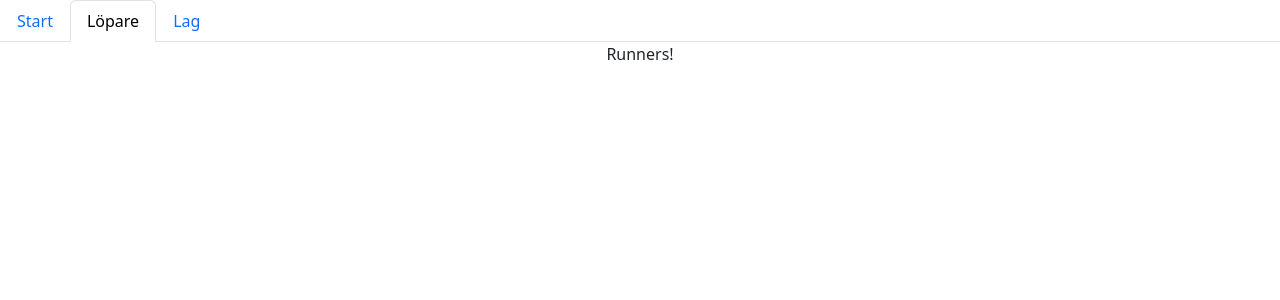
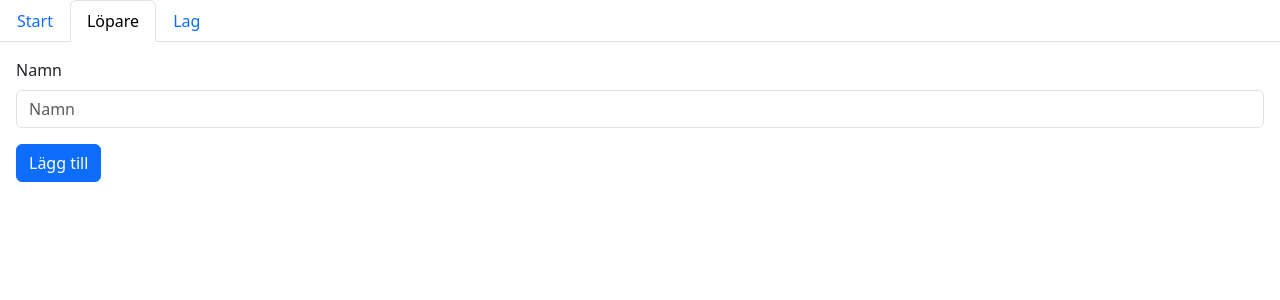
Before and after one commit to Ejdamm/tjogetlag, a React (Create React App) app: page /tjogetlag/runners in a window 1280 px wide. Shown: the top 300 px of the page. Built offline with nearby package versions, Linux system fonts and the light colour scheme.

Commit message:
Save and list runners

```diff
--- a/src/App.css
+++ /dev/null
@@ -1,3 +0,0 @@
-.App {
-  text-align: center;
-}
--- a/src/Runners.tsx
+++ b/src/Runners.tsx
@@ -1,14 +1,20 @@
 import React from 'react';
-import './App.css';
+import {useUrlData} from "./useUrlData";
+import {RunnerForm} from "./RunnersForm";
+import {ListGroup} from "react-bootstrap";
 
 export const Runners = () => {
-  return (
-    <div className="App">
-      <header className="App-header">
-        <p>
-          Runners!
-        </p>
-      </header>
-    </div>
-  );
+    const { runners } = useUrlData();
+
+    return (
+        <>
+            <ListGroup>
+                {runners.map((runner) => (
+                    <ListGroup.Item key={runner.id}>{`${runner.id} ${runner.name}`}</ListGroup.Item>
+                ))}
+            </ListGroup>
+            <RunnerForm />
+        </>
+
+    );
 }
--- /dev/null
+++ b/src/RunnersForm.tsx
@@ -0,0 +1,32 @@
+import React, {useState} from "react";
+import {useUrlData} from "./useUrlData";
+import {Runner} from "./types";
+import {Form} from "react-router-dom";
+
+export const RunnerForm = () => {
+    const [name, setName] = useState('');
+    const { addRunner } = useUrlData();
+
+    const handleSubmit = (event: React.FormEvent) => {
+        event.preventDefault();
+        const runner: Omit<Runner, 'id'> = { name: name.trim() };
+        addRunner(runner)
+    };
+
+    return (
+        <Form onSubmit={handleSubmit} className="p-3">
+            <div className="mb-3">
+                <label htmlFor="name" className="form-label">Namn</label>
+                <input type="text"
+                       autoComplete="off"
+                       name="name"
+                       id="name"
+                       className="form-control"
+                       placeholder="Namn"
+                       value={name}
+                       onChange={(e) => setName(e.target.value)}/>
+            </div>
+            <button type="submit" className="btn btn-primary">Lägg till</button>
+        </Form>
+    );
+}
--- a/src/Start.tsx
+++ b/src/Start.tsx
@@ -1,5 +1,4 @@
 import React from 'react';
-import './App.css';
 
 export const Start = () => {
   return (
--- a/src/Team.tsx
+++ b/src/Team.tsx
@@ -1,5 +1,4 @@
 import React from 'react';
-import './App.css';
 
 export const Team = () => {
   return (
--- /dev/null
+++ b/src/types.ts
@@ -0,0 +1,4 @@
+export interface Runner {
+    id: number;
+    name: string;
+}
--- /dev/null
+++ b/src/useUrlData.tsx
@@ -0,0 +1,47 @@
+import {useNavigate, useSearchParams} from "react-router-dom";
+import {Runner} from "./types";
+
+export const useUrlData = () => {
+    const navigate = useNavigate();
+    const [searchParams] = useSearchParams();
+    const runnersRaw = searchParams.get('runners') ?? '';
+    const runners = extractRunners(runnersRaw);
+
+    const addRunner = (runnerWithoutId: Omit<Runner, 'id'>) => {
+        const runner = { ...runnerWithoutId, id: getNextId(runners) }
+        const updatedRunners = [...runners, runner];
+        const queryParams = new URLSearchParams({
+            runners: joinRunners(updatedRunners),
+        });
+        navigate(`?${queryParams.toString()}`);
+    }
+
+    return { runners, addRunner };
+}
+
+const getNextId = (runners: Runner[]): number => {
+    if (runners.length === 0) {
+        return 1;
+    }
+    return runners[runners.length - 1].id + 1;
+}
+
+const joinRunners = (runners: Runner[]): string => {
+    return runners.map(formatRunner).join(';');
+}
+
+const formatRunner = (runner: Runner): string => {
+    return `${runner.id},${runner.name}`;
+}
+
+const extractRunners = (runners: string): Runner[] => {
+    if (!runners) {
+        return [];
+    }
+    return runners.split(';').map(extractRunner);
+}
+
+const extractRunner = (runner: string): Runner => {
+    const parts = runner.split(',');
+    return { id: parseInt(parts[0]), name: parts[1] };
+}
```
Also changed, not shown: src/App.tsx (+4 -6 lines).
